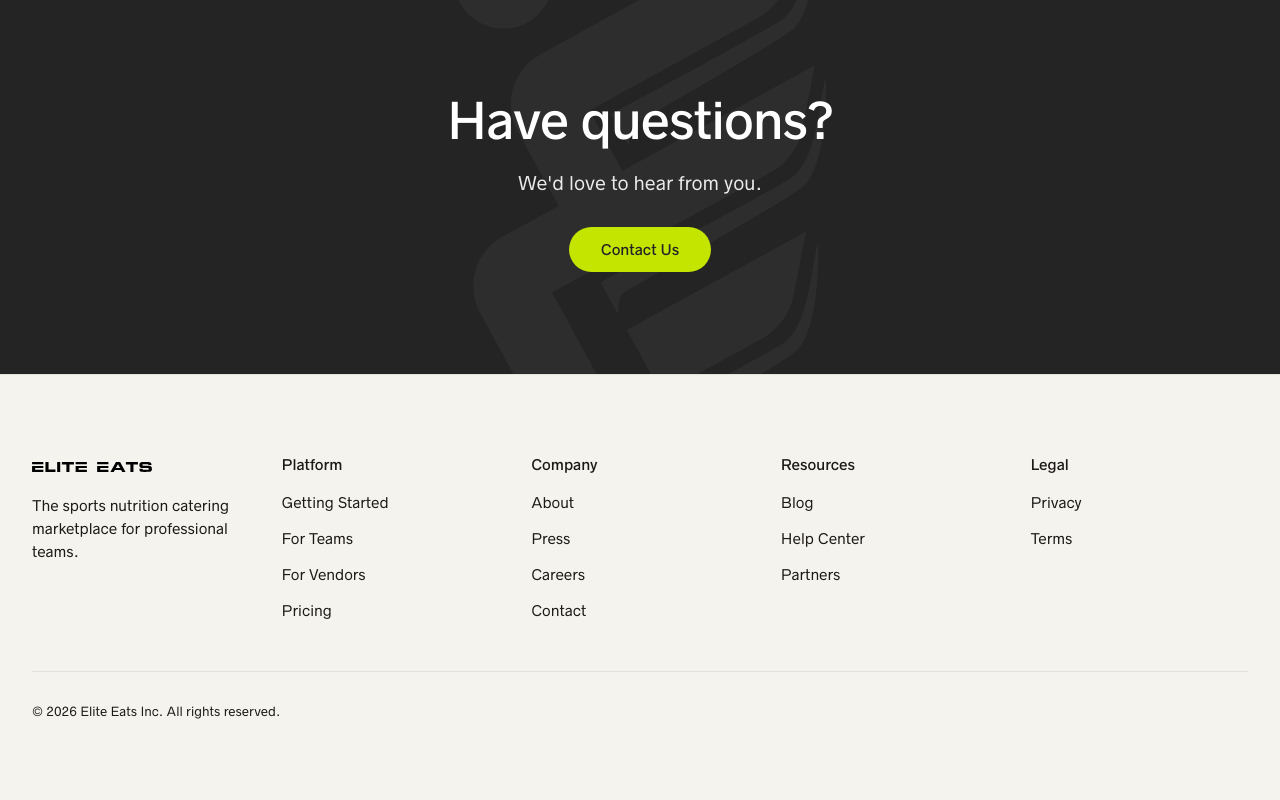
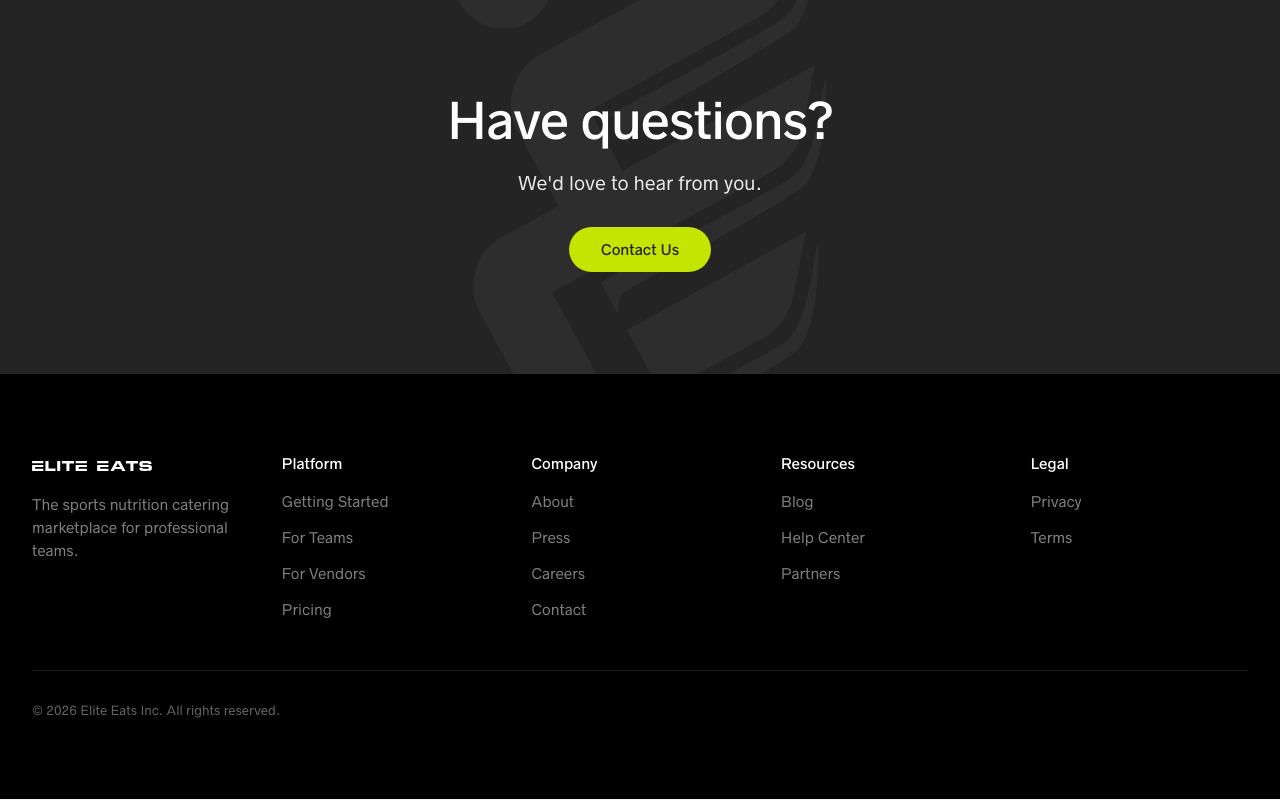
Before and after one commit to ajferron/elite-eats, a Next.js app: page / in a window 1280 px wide. Shown: the part 6059-6859 px from the top of the page. Built offline with nearby package versions, Linux system fonts and the light colour scheme.

Commit message:
make the footer black

```diff
--- a/src/components/Footer.tsx
+++ b/src/components/Footer.tsx
@@ -27,7 +27,7 @@ const navigation = {
 
 export function Footer() {
   return (
-    <footer className="border-t border-stone/20 bg-background">
+    <footer className="bg-black">
       <div className="mx-auto max-w-7xl px-6 py-16 lg:px-8 lg:py-20">
         <div className="grid grid-cols-2 gap-8 lg:grid-cols-5">
           {/* Logo and tagline */}
@@ -38,17 +38,17 @@ export function Footer() {
                 alt="Elite Eats"
                 width={120}
                 height={30}
-                className="logo-adaptive"
+                className="brightness-0 invert"
               />
             </Link>
-            <p className="mt-4 font-[family-name:var(--font-radnika)] text-sm leading-relaxed text-text-tertiary">
+            <p className="mt-4 font-[family-name:var(--font-radnika)] text-sm leading-relaxed text-white/50">
               The sports nutrition catering marketplace for professional teams.
             </p>
           </div>
 
           {/* Navigation columns */}
           <div>
-            <h3 className="font-[family-name:var(--font-radnika)] text-sm font-medium text-text-primary">
+            <h3 className="font-[family-name:var(--font-radnika)] text-sm font-medium text-white">
               Platform
             </h3>
             <ul className="mt-4 space-y-3">
@@ -56,7 +56,7 @@ export function Footer() {
                 <li key={item.name}>
                   <Link
                     href={item.href}
-                    className="font-[family-name:var(--font-radnika)] text-sm text-text-tertiary transition-colors hover:text-text-secondary"
+                    className="font-[family-name:var(--font-radnika)] text-sm text-white/50 transition-colors hover:text-white/80"
                   >
                     {item.name}
                   </Link>
@@ -66,7 +66,7 @@ export function Footer() {
           </div>
 
           <div>
-            <h3 className="font-[family-name:var(--font-radnika)] text-sm font-medium text-text-primary">
+            <h3 className="font-[family-name:var(--font-radnika)] text-sm font-medium text-white">
               Company
             </h3>
             <ul className="mt-4 space-y-3">
@@ -74,7 +74,7 @@ export function Footer() {
                 <li key={item.name}>
                   <Link
                     href={item.href}
-                    className="font-[family-name:var(--font-radnika)] text-sm text-text-tertiary transition-colors hover:text-text-secondary"
+                    className="font-[family-name:var(--font-radnika)] text-sm text-white/50 transition-colors hover:text-white/80"
                   >
                     {item.name}
                   </Link>
@@ -84,7 +84,7 @@ export function Footer() {
           </div>
 
           <div>
-            <h3 className="font-[family-name:var(--font-radnika)] text-sm font-medium text-text-primary">
+            <h3 className="font-[family-name:var(--font-radnika)] text-sm font-medium text-white">
               Resources
             </h3>
             <ul className="mt-4 space-y-3">
@@ -92,7 +92,7 @@ export function Footer() {
                 <li key={item.name}>
                   <Link
                     href={item.href}
-                    className="font-[family-name:var(--font-radnika)] text-sm text-text-tertiary transition-colors hover:text-text-secondary"
+                    className="font-[family-name:var(--font-radnika)] text-sm text-white/50 transition-colors hover:text-white/80"
                   >
                     {item.name}
                   </Link>
@@ -102,7 +102,7 @@ export function Footer() {
           </div>
 
           <div>
-            <h3 className="font-[family-name:var(--font-radnika)] text-sm font-medium text-text-primary">
+            <h3 className="font-[family-name:var(--font-radnika)] text-sm font-medium text-white">
               Legal
             </h3>
             <ul className="mt-4 space-y-3">
@@ -110,7 +110,7 @@ export function Footer() {
                 <li key={item.name}>
                   <Link
                     href={item.href}
-                    className="font-[family-name:var(--font-radnika)] text-sm text-text-tertiary transition-colors hover:text-text-secondary"
+                    className="font-[family-name:var(--font-radnika)] text-sm text-white/50 transition-colors hover:text-white/80"
                   >
                     {item.name}
                   </Link>
@@ -121,8 +121,8 @@ export function Footer() {
         </div>
 
         {/* Bottom bar */}
-        <div className="mt-12 border-t border-stone/20 pt-8">
-          <p className="font-[family-name:var(--font-radnika)] text-xs text-text-tertiary">
+        <div className="mt-12 border-t border-white/10 pt-8">
+          <p className="font-[family-name:var(--font-radnika)] text-xs text-white/40">
             &copy; {new Date().getFullYear()} Elite Eats Inc. All rights reserved.
           </p>
         </div>
```
